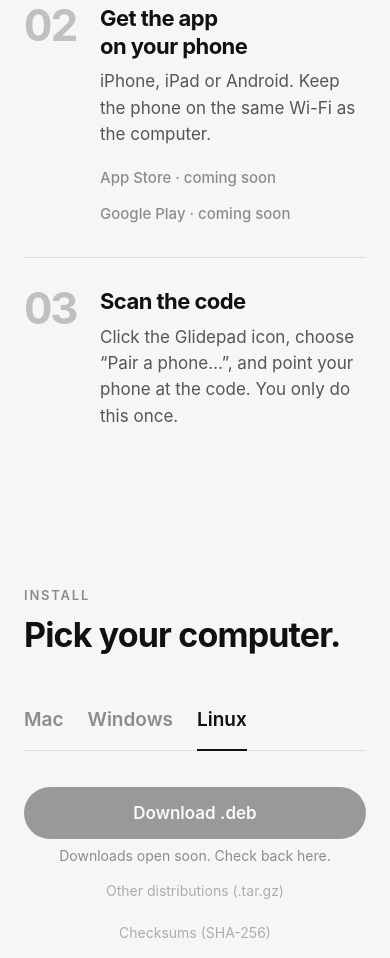
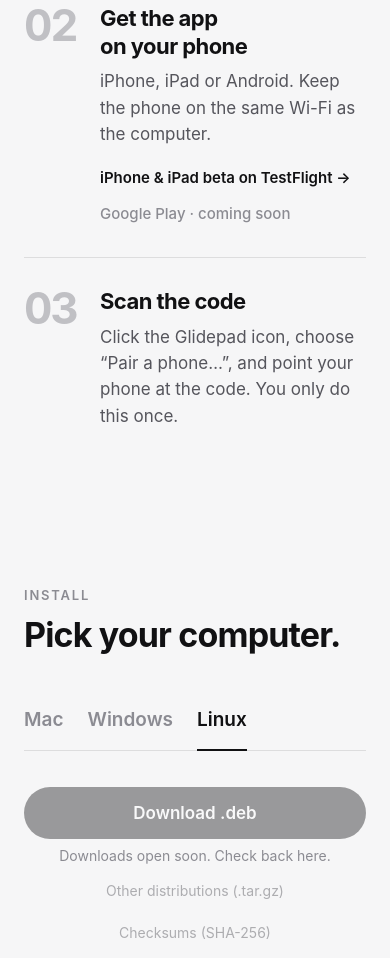
Before and after one commit to zii144/glidepad-site, a plain HTML site: page index.html in a window 390 px wide. Shown: the part 6966-7924 px from the top of the page. Drawn offline with Linux system fonts and the light colour scheme.

Commit message:
feat(site): link the public TestFlight beta (#2)
Until the App Store listing is live, the iPhone link in the "Get the app on
your phone" step points to the TestFlight public beta (CONFIG.testflight).

Co-authored-by: Claude Opus 5.5 <noreply@anthropic.com>

```diff
--- a/index.html
+++ b/index.html
@@ -401,6 +401,8 @@ const CONFIG = {
   base: 'https://github.com/zii144/glidepad-site/releases/download/v0.6.0/',
   ready: ['mac', 'sums'],
   appStore: '',   // e.g. https://apps.apple.com/app/id6837144516 — empty shows "coming soon"
+  // Public TestFlight beta, shown for iPhone and iPad until the App Store link is set.
+  testflight: 'https://testflight.apple.com/join/EsnJqmbt',
   playStore: '',  // e.g. https://play.google.com/store/apps/details?id=dev.glidepad.glidepad
 };
 const v = CONFIG.version;
@@ -443,6 +445,7 @@ const T = {
     s1t: 'Install it on your computer', s1b: 'A small icon appears next to the clock. That is Glidepad, waiting for your phone.',
     s2t: 'Get the app on your phone', s2b: 'iPhone, iPad or Android. Keep the phone on the same Wi-Fi as the computer.',
     s3t: 'Scan the code', s3b: 'Click the Glidepad icon, choose “Pair a phone…”, and point your phone at the code. You only do this once.',
+    tfBeta: 'iPhone & iPad beta on TestFlight\u00a0→',
     soon: 'coming soon', soonNote: 'Downloads open soon. Check back here.',
     instKicker: 'Install', instTitle: 'Pick your computer.',
     dlMac: 'Download for Mac', dlWin: 'Download for Windows', dlDeb: 'Download .deb',
@@ -499,6 +502,7 @@ const T = {
     s1t: '在電腦安裝', s1b: '時鐘旁邊會出現一個小圖示，那就是 Glidepad，正在等你的手機。',
     s2t: '在手機安裝 App', s2b: 'iPhone、iPad 或 Android 都可以。手機和電腦要連接同一個 Wi-Fi。',
     s3t: '掃描 QR 碼', s3b: '按一下 Glidepad 圖示，選「Pair a phone…」，用手機對準 QR 碼。只需要做一次。',
+    tfBeta: 'iPhone、iPad 測試版（TestFlight）\u00a0→',
     soon: '即將推出', soonNote: '下載即將開放，請稍後再來。',
     instKicker: '安裝', instTitle: '選擇你的電腦。',
     dlMac: '下載 Mac 版', dlWin: '下載 Windows 版', dlDeb: '下載 .deb',
@@ -594,6 +598,11 @@ function render() {
     const a = $(id);
     if (url) { a.textContent = name + ' →'; a.href = url; a.removeAttribute('aria-disabled'); }
     else { a.textContent = `${name} · ${t.soon}`; a.removeAttribute('href'); a.setAttribute('aria-disabled', 'true'); }
+  }
+  // Until the App Store listing is live, the iPhone link goes to the public beta instead.
+  if (!CONFIG.appStore && CONFIG.testflight) {
+    const a = $('#store-ios');
+    a.textContent = t.tfBeta; a.href = CONFIG.testflight; a.removeAttribute('aria-disabled');
   }
   // A panel's note shows only while its main download isn't out yet.
   $$('.soon').forEach(el => { el.hidden = ready(el.parentElement.querySelector('.btn[data-file]').dataset.file); });
```
